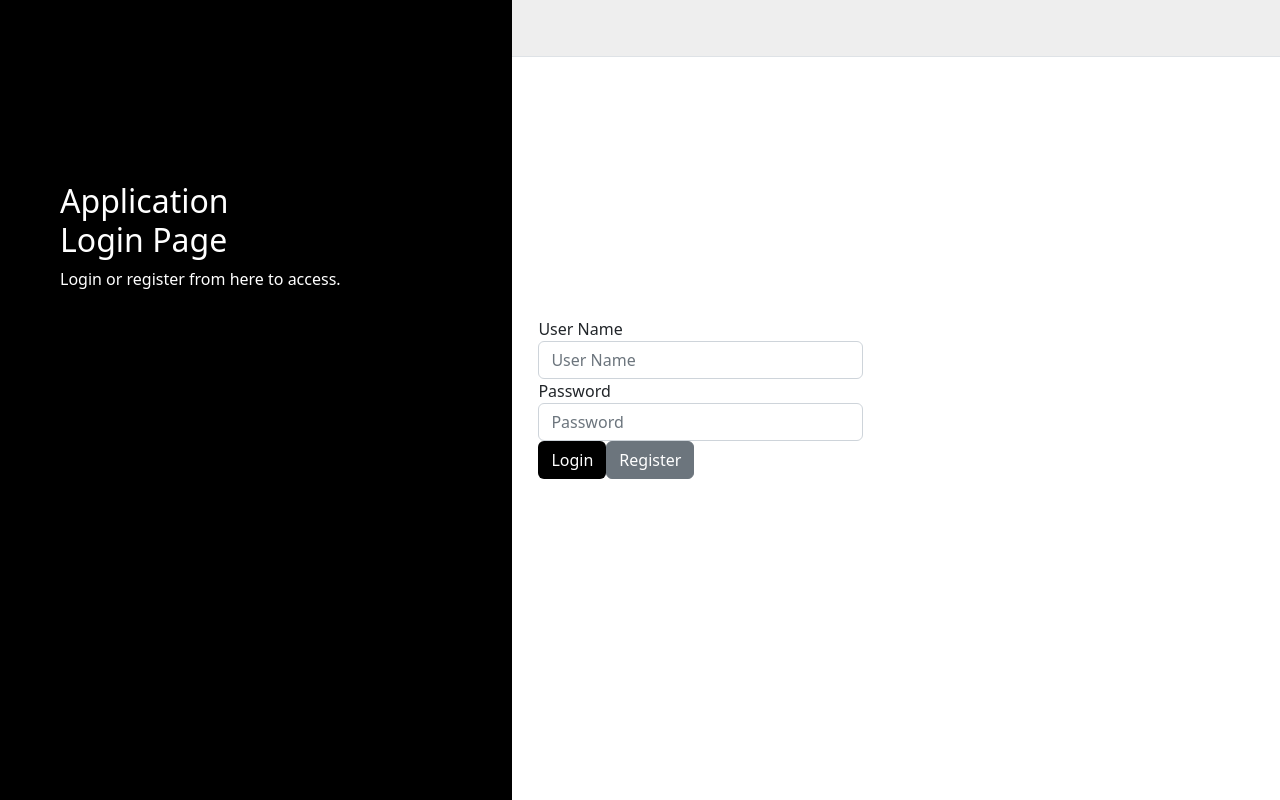
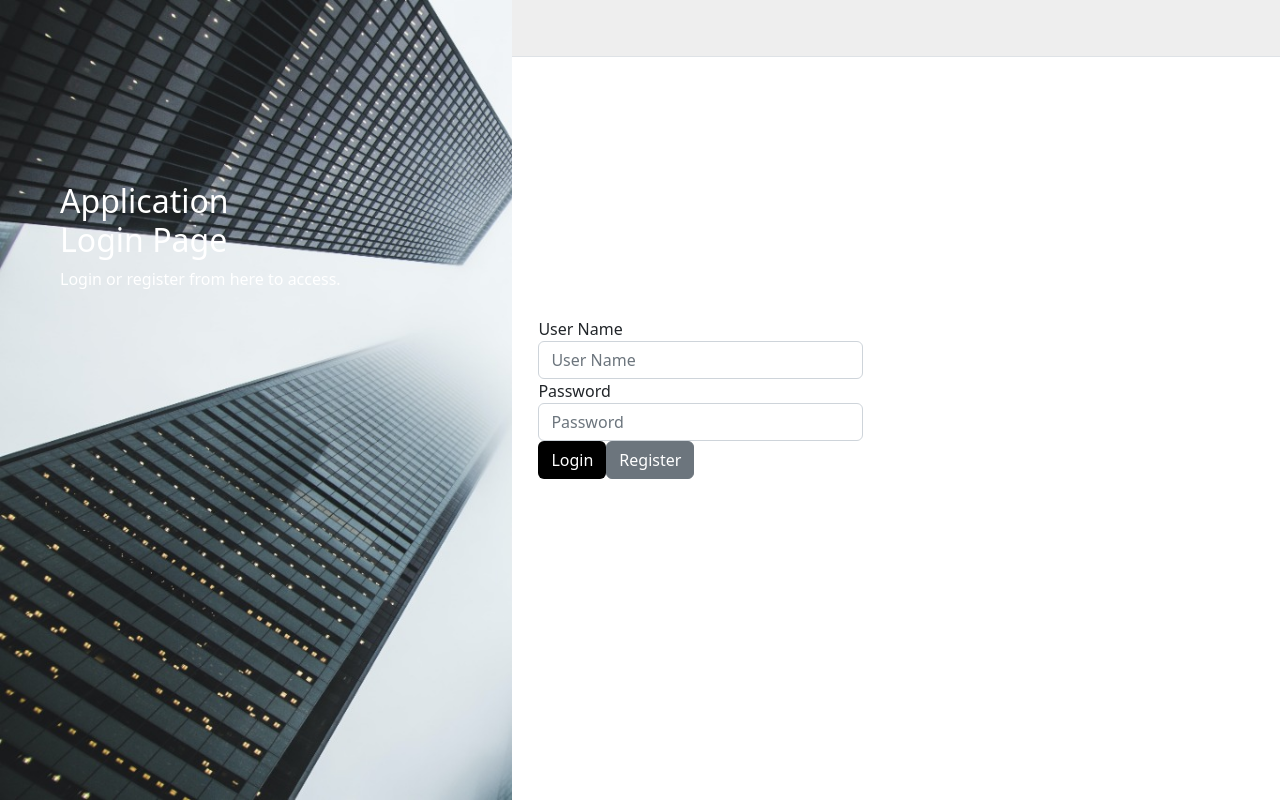
Before and after one commit to felipejunges/Financeiro.Front, an Angular app: page /login in a window 1280 px wide. Built offline with nearby package versions, Linux system fonts and the light colour scheme.

Commit message:
💄 Adiciona imagem de fundo no login

```diff
--- a/src/app/components/login/login.component.css
+++ b/src/app/components/login/login.component.css
@@ -1,8 +1,6 @@
 body {
     font-family: "Lato", sans-serif;
 }
-
-
 
 .main-head{
     height: 150px;
@@ -12,11 +10,12 @@ body {
 
 .sidenav {
     height: 100%;
-    background-color: #000;
+    /* background-color: #000; */
+    background-image: url('../../../assets/fundo_login.jpg');
+    background-size: cover;
     overflow-x: hidden;
     padding-top: 20px;
 }
-
 
 .main {
     padding: 0px 10px;
--- a/src/app/components/login/login.component.html
+++ b/src/app/components/login/login.component.html
@@ -1,4 +1,3 @@
-
 <div class="sidenav">
     <div class="login-main-text">
        <h2>Application<br> Login Page</h2>
--- /dev/null
+++ b/src/app/interfaces/Matricula.ts
@@ -0,0 +1,5 @@
+export interface Matricula {
+    email: string,
+    senha: string,
+    nome: number
+}
```
Also changed, not shown: src/assets/fundo_login.jpg (added).
